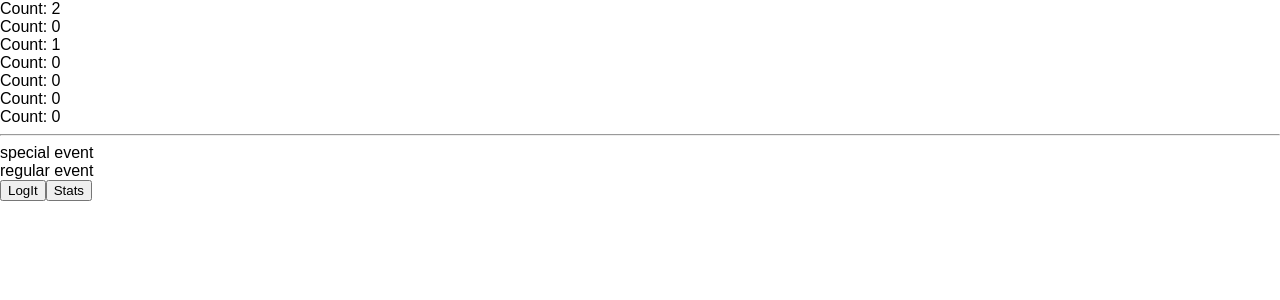
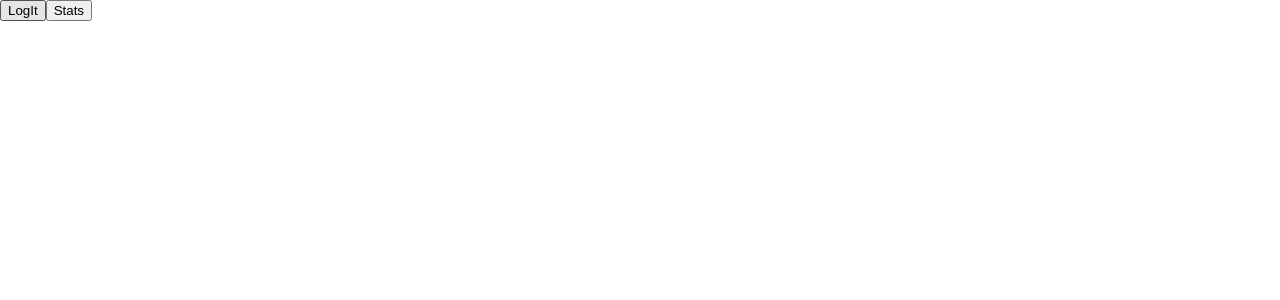
Before and after one commit to makeitsoo/project3, a React (Create React App) app in the folder client/: page / in a window 1280 px wide. Shown: the top 300 px of the page. Built offline with nearby package versions, Linux system fonts and the light colour scheme.

Commit message:
LogIn & Stats buttons displaying. Removed old files

```diff
--- a/client/src/App.js
+++ b/client/src/App.js
@@ -1,7 +1,6 @@
 import React, { Component } from 'react';
 import Week from './WeekContainer';
 import Detail from './DetailContainer';
-// import SaveButton from './SaveButtonContainer'
 import LogItButton from './LogItButtonContainer'
 import StatsButton from './StatsButtonContainer'
 
@@ -11,10 +10,6 @@ class App extends Component {
   render() {
     return (
       <div>
-        <Week />
-        <hr />
-        <Detail />
-
         <LogItButton />
         <StatsButton />
       </div>
@@ -23,3 +18,23 @@ class App extends Component {
 }
 
 export default App;
+
+
+
+
+
+
+//////////////////
+// class App extends Component {
+//   render() {
+//     return (
+//       <div>
+//         <Week />
+//         <hr />
+//         <Detail />
+//         <LogItButton />
+//         <StatsButton />
+//       </div>
+//     );
+//   }
+// }
```
Also changed, not shown: client/src/SaveButton.jsx (deleted, +0 -9 lines), client/src/SaveButtonContainer.jsx (deleted, +0 -11 lines).
